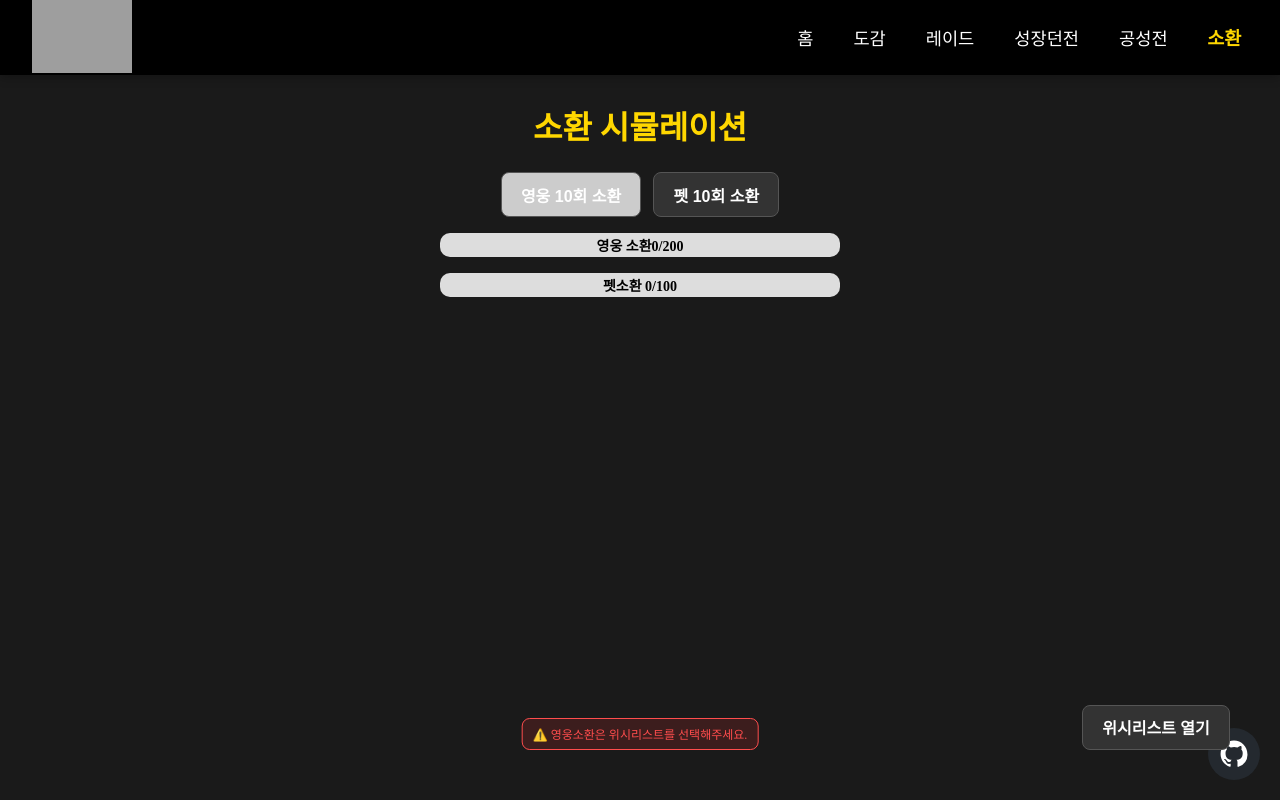
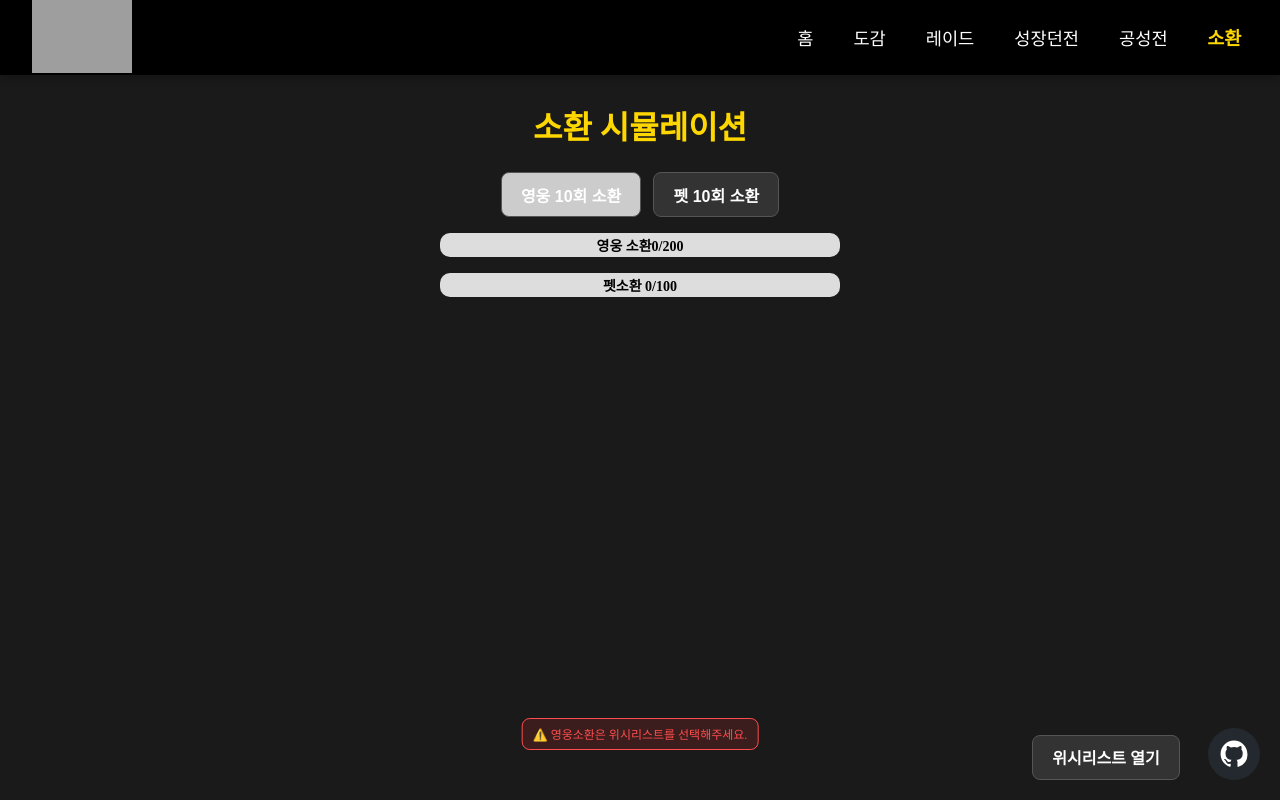
Before and after one commit to Dongsusin/SavenKnight, a React (Vite) app: page /summon in a window 1280 px wide. Built offline with nearby package versions, Linux system fonts and the light colour scheme; grey boxes are pictures that could not be loaded.

Commit message:
위시버튼 위치수정

```diff
--- a/src/App.css
+++ b/src/App.css
@@ -40,7 +40,7 @@
   position: fixed;
   bottom: 20px;
   right: 20px;
-  background-color: #24292f; /* GitHub 다크 컬러 */
+  background-color: #24292f;
   padding: 12px;
   border-radius: 50%;
   display: flex;
--- a/src/pages/SummonSimulation.css
+++ b/src/pages/SummonSimulation.css
@@ -35,8 +35,8 @@
 
 .wishlist-toggle-button {
   position: fixed;
-  bottom: 50px;
-  right: 50px;
+  bottom: 20px;
+  right: 100px;
   z-index: 9999;
 }
 
```
